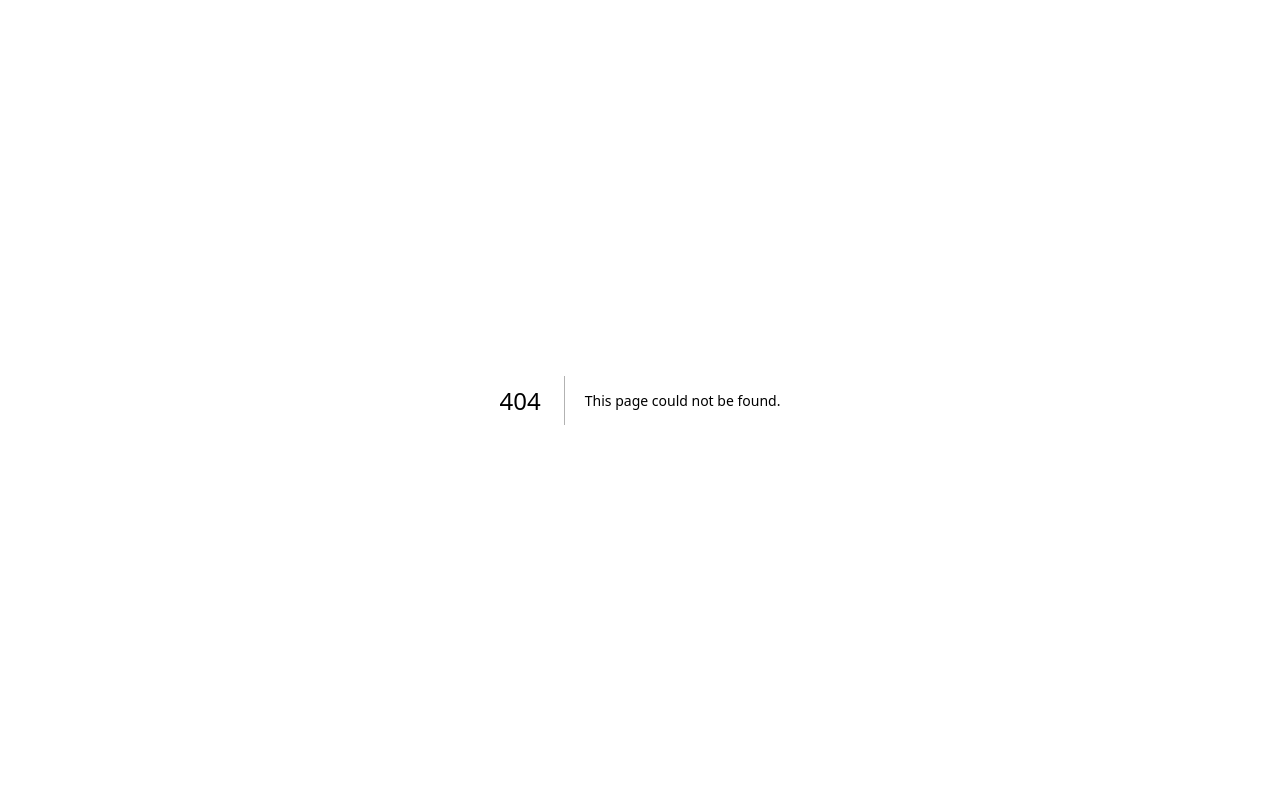
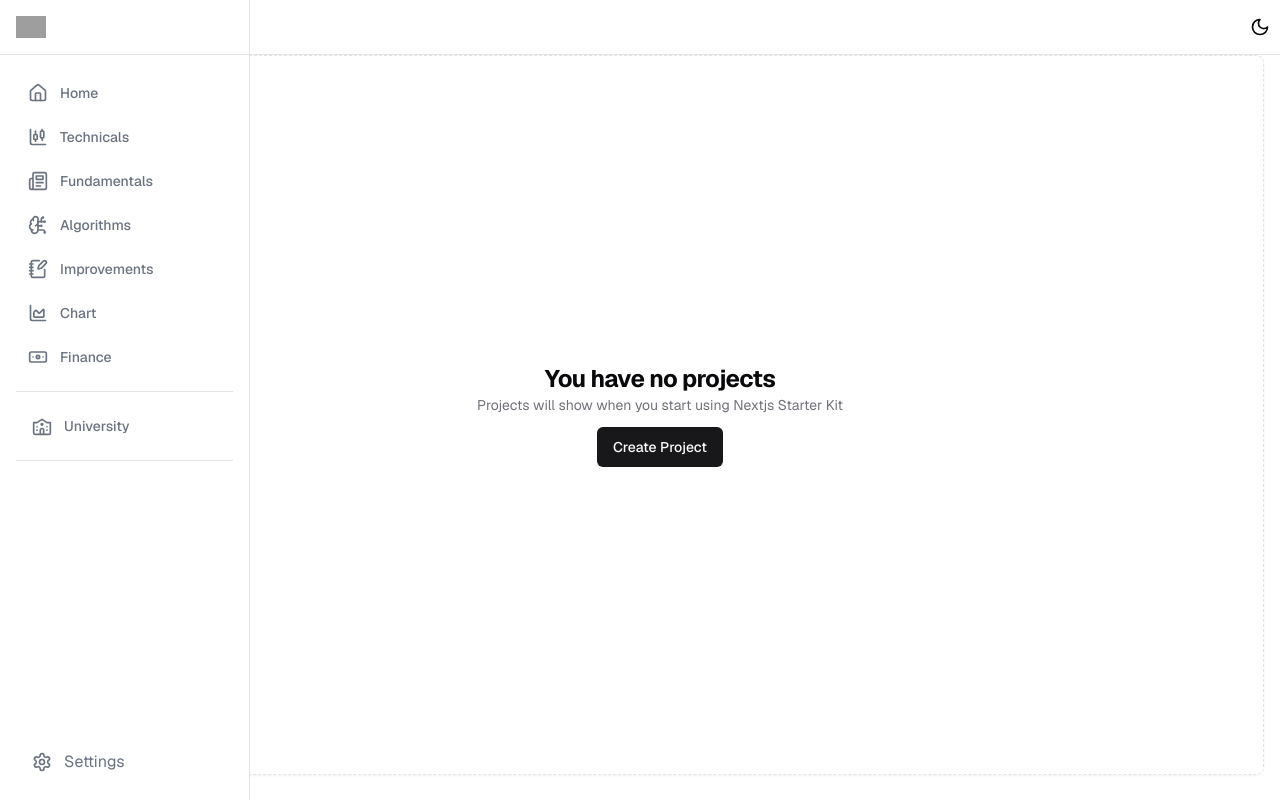
Before and after one commit to andrevdyk/VD-Capital, a Next.js app: page /dashboard/improvements/journal in a window 1280 px wide. Before the commit this address had no page. Built offline with nearby package versions, Linux system fonts and the light colour scheme; grey boxes are pictures that could not be loaded.

Commit message:
improvements page trade journal and stuff setup, ready to be made

```diff
--- a/app/dashboard/components/dashboard-side-bar.tsx
+++ b/app/dashboard/components/dashboard-side-bar.tsx
@@ -62,19 +62,6 @@ export default function DashboardSideBar() {
               <span className="hidden lg:block">Chart</span>
             </Link>
 
-
-            <Link
-              className={clsx("flex items-center gap-2 rounded-lg px-2 py-2 text-gray-500 transition-all hover:text-gray-900 hover:bg-gray-500/10 dark:text-gray-400 dark:hover:text-gray-50", {
-                "bg-gray-100 text-gray-900 dark:bg-gray-500/25 dark:text-white": pathname === "/dashboard/projects"
-              })}
-              href="/dashboard/projects"
-            >
-              <div className="p-1 bg-transparent">
-                <Folder className="h-5 w-5" />
-              </div>
-              <span className="hidden lg:block">Projects</span>
-            </Link>
-
             <Link
               className={clsx("flex items-center gap-2 rounded-lg px-2 py-2 text-gray-500 transition-all hover:text-gray-900 hover:bg-gray-500/10 dark:text-gray-400 dark:hover:text-gray-50", {
                 "bg-gray-100 text-gray-900 dark:bg-gray-500/25 dark:text-white": pathname === "/dashboard/finance"
--- a/app/dashboard/components/sidebar-accordion.tsx
+++ b/app/dashboard/components/sidebar-accordion.tsx
@@ -36,6 +36,10 @@ import {
   BrainCog,
   Network,
   UserRoundX,
+  NotebookPen,
+  CircleAlert,
+  BriefcaseBusiness,
+  Play,
   ChartArea
 } from "lucide-react";
 
@@ -485,6 +489,94 @@ export default function DashboardAccordion() {
           </ul>
         </AccordionContent>
       </AccordionItem>
+      <AccordionItem value="home" className="group flex flex-col">
+        <AccordionTrigger
+          className={clsx(
+            "flex items-center gap-2 rounded-lg px-3 py-2 text-gray-500 transition-all hover:text-gray-900 hover:bg-gray-500/10 dark:text-gray-400 dark:hover:text-gray-50",
+            {
+              "bg-gray-100 text-gray-900 dark:bg-gray-500/25 dark:text-white w-full":
+                pathname === "/dashboard/improvements",
+            }
+          )}
+        >
+          <div className="p--1 pr-1 pt-1 pb-1 bg-transparent">
+            <NotebookPen className="h-5 w-5" />
+          </div>
+          <span className="hidden lg:block">Improvements</span>
+        </AccordionTrigger>
+        <AccordionContent className="overflow-hidden transition-all duration-300 max-h-0 group-hover:max-h-screen bg-gray-500/25">
+          <ul>
+          <li>
+              <Link
+                className={clsx(
+                  "flex items-center gap-2 rounded-lg px-5 py-2 text-gray-500 transition-all hover:text-gray-900 hover:bg-gray-500/10 dark:text-gray-400 dark:hover:text-gray-50",
+                  {
+                    "bg-gray-100 text-gray-900 dark:bg-gray-500/25 dark:text-white":
+                      pathname === "/dashboard/improvements/journal",
+                  }
+                )}
+                href="/dashboard/improvements/journal"
+              >
+                <div className="p-1 bg-transparent">
+                  <NotebookPen className="h-4 w-4" />
+                </div>
+                Journal & Plan
+              </Link>
+            </li>
+            <li>
+              <Link
+                className={clsx(
+                  "flex items-center gap-2 rounded-lg px-5 py-2 text-gray-500 transition-all hover:text-gray-900 hover:bg-gray-500/10 dark:text-gray-400 dark:hover:text-gray-50",
+                  {
+                    "bg-gray-100 text-gray-900 dark:bg-gray-500/25 dark:text-white":
+                      pathname === "/dashboard/improvements/risk-management",
+                  }
+                )}
+                href="/dashboard/improvements/risk-management"
+              >
+                <div className="p-1 bg-transparent">
+                  <CircleAlert className="h-4 w-4" />
+                </div>
+                Risk Management
+              </Link>
+            </li>
+            <li>
+              <Link
+                className={clsx(
+                  "flex items-center gap-2 rounded-lg px-5 py-2 text-gray-500 transition-all hover:text-gray-900 hover:bg-gray-500/10 dark:text-gray-400 dark:hover:text-gray-50",
+                  {
+                    "bg-gray-100 text-gray-900 dark:bg-gray-500/25 dark:text-white":
+                      pathname === "/dashboard/improvements/replay",
+                  }
+                )}
+                href="/dashboard/improvements/replay"
+              >
+                <div className="p-1 bg-transparent">
+                  <Play className="h-4 w-4" />
+                </div>
+                Market Replay
+              </Link>
+            </li>
+            <li>
+              <Link
+                className={clsx(
+                  "flex items-center gap-2 rounded-lg px-5 py-2 text-gray-500 transition-all hover:text-gray-900 hover:bg-gray-500/10 dark:text-gray-400 dark:hover:text-gray-50",
+                  {
+                    "bg-gray-100 text-gray-900 dark:bg-gray-500/25 dark:text-white":
+                      pathname === "/dashboard/improvements/portfolio",
+                  }
+                )}
+                href="/dashboard/improvements/portfolio"
+              >
+                <div className="p-1 bg-transparent">
+                  <BriefcaseBusiness className="h-4 w-4" />
+                </div>
+                Portfolio Manager
+              </Link>
+            </li>
+          </ul>
+        </AccordionContent>
+      </AccordionItem>
 
       {/* Repeat for Fundamentals and Algorithms */}
     </Accordion>
--- /dev/null
+++ b/app/dashboard/improvements/journal/page.tsx
@@ -0,0 +1,19 @@
+import { Button } from '@/components/ui/button'
+import React from 'react'
+
+export default function ProjectsPage() {
+  return (
+    <main className="flex flex-col gap-2 lg:gap-2 min-h-[90vh] w-full">
+      <div className="flex flex-1 items-center justify-center rounded-lg border border-dashed shadow-sm">
+        <div className="flex flex-col items-center text-center">
+          <h1 className="text-2xl font-bold tracking-tight">
+            You have no projects
+          </h1>
+          <p className="text-sm text-muted-foreground mb-3">
+            Projects will show when you start using Nextjs Starter Kit
+          </p>
+          <Button>Create Project</Button>
+        </div>
+      </div>
+    </main>)
+}
--- /dev/null
+++ b/app/dashboard/improvements/portfolio/page.tsx
@@ -0,0 +1,19 @@
+import { Button } from '@/components/ui/button'
+import React from 'react'
+
+export default function ProjectsPage() {
+  return (
+    <main className="flex flex-col gap-2 lg:gap-2 min-h-[90vh] w-full">
+      <div className="flex flex-1 items-center justify-center rounded-lg border border-dashed shadow-sm">
+        <div className="flex flex-col items-center text-center">
+          <h1 className="text-2xl font-bold tracking-tight">
+            You have no projects
+          </h1>
+          <p className="text-sm text-muted-foreground mb-3">
+            Projects will show when you start using Nextjs Starter Kit
+          </p>
+          <Button>Create Project</Button>
+        </div>
+      </div>
+    </main>)
+}
--- /dev/null
+++ b/app/dashboard/improvements/replay/page.tsx
@@ -0,0 +1,19 @@
+import { Button } from '@/components/ui/button'
+import React from 'react'
+
+export default function ProjectsPage() {
+  return (
+    <main className="flex flex-col gap-2 lg:gap-2 min-h-[90vh] w-full">
+      <div className="flex flex-1 items-center justify-center rounded-lg border border-dashed shadow-sm">
+        <div className="flex flex-col items-center text-center">
+          <h1 className="text-2xl font-bold tracking-tight">
+            You have no projects
+          </h1>
+          <p className="text-sm text-muted-foreground mb-3">
+            Projects will show when you start using Nextjs Starter Kit
+          </p>
+          <Button>Create Project</Button>
+        </div>
+      </div>
+    </main>)
+}
--- /dev/null
+++ b/app/dashboard/improvements/risk-management/page.tsx
@@ -0,0 +1,19 @@
+import { Button } from '@/components/ui/button'
+import React from 'react'
+
+export default function ProjectsPage() {
+  return (
+    <main className="flex flex-col gap-2 lg:gap-2 min-h-[90vh] w-full">
+      <div className="flex flex-1 items-center justify-center rounded-lg border border-dashed shadow-sm">
+        <div className="flex flex-col items-center text-center">
+          <h1 className="text-2xl font-bold tracking-tight">
+            You have no projects
+          </h1>
+          <p className="text-sm text-muted-foreground mb-3">
+            Projects will show when you start using Nextjs Starter Kit
+          </p>
+          <Button>Create Project</Button>
+        </div>
+      </div>
+    </main>)
+}
```
Also changed, not shown: app/dashboard/improvements/page.tsx (renamed from app/dashboard/projects/page.tsx).
